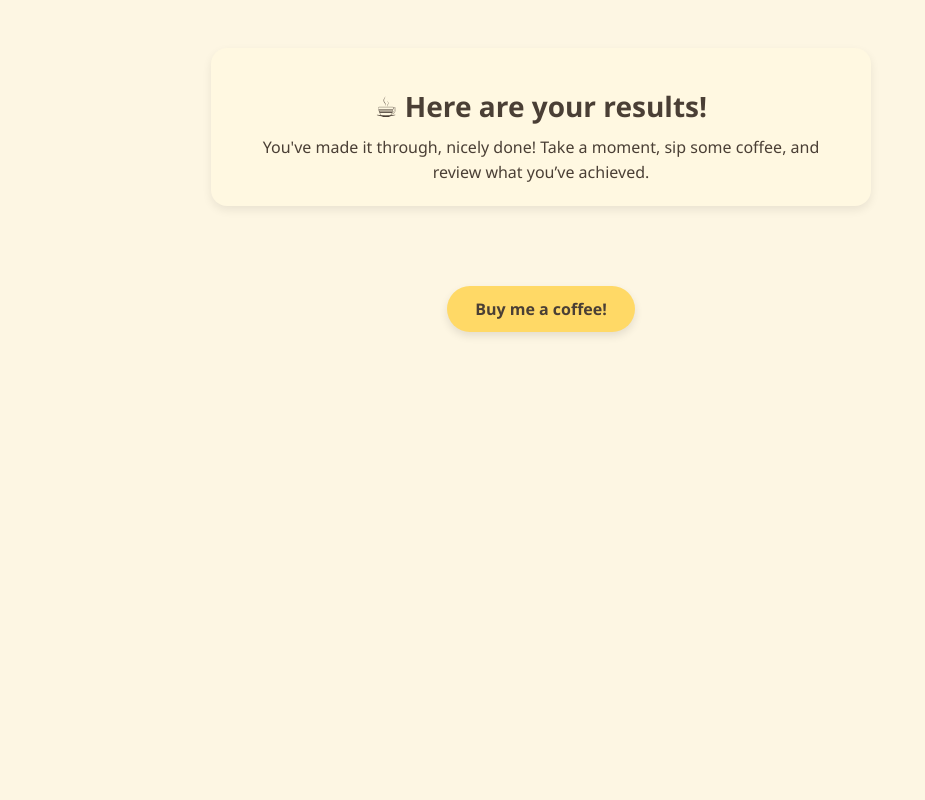
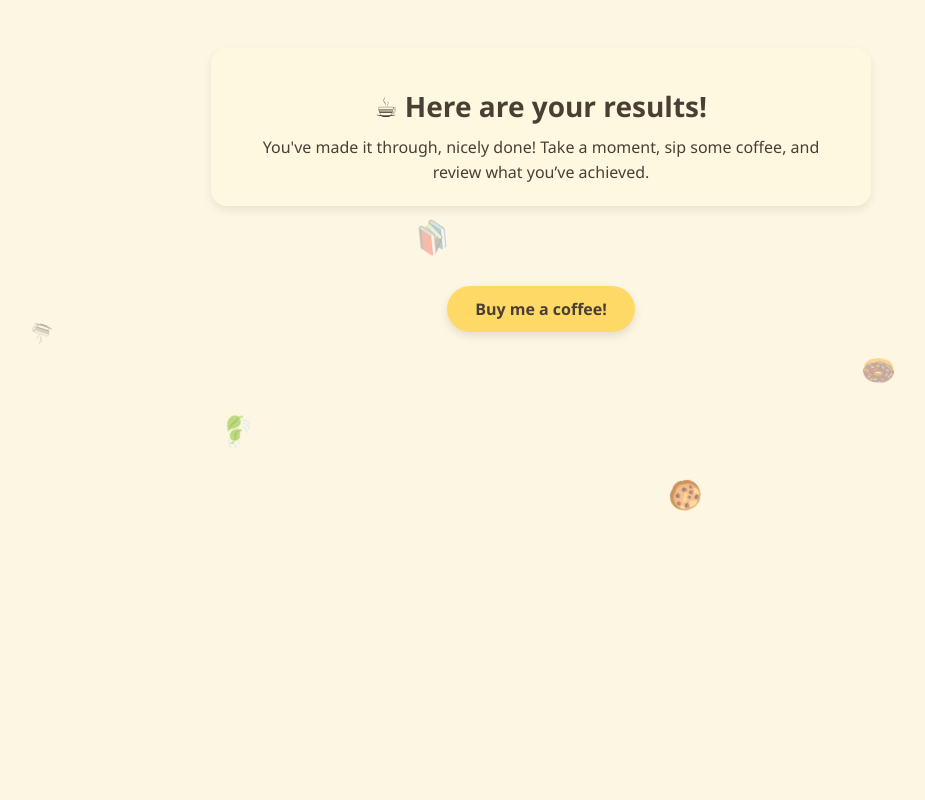
Before and after one commit to choigun0809A/coffee_vibe_MIQ, a Python web app: template templates/results.html in a window 1280 px wide. Shown: the whole page, without its empty margins (99-1024 px from the left). Run offline with Jinja, Linux system fonts and the light colour scheme; the template is opened without the code that fills it, so the values that code supplies are empty.

Commit message:
update 0.3

```diff
--- a/main.py
+++ b/main.py
@@ -277,4 +277,4 @@
 
 
 if __name__ == "__main__":
-    app.run(debug=True)
+    app.run()
--- a/templates/results.html
+++ b/templates/results.html
@@ -6,14 +6,55 @@
   <title>Your Results</title>
   <style>
     body {
-      background-color: #fdf6e3; /* soft coffee beige */
+      background-color: #fdf6e3;
       font-family: 'Segoe UI', Tahoma, Geneva, Verdana, sans-serif;
       display: flex;
       flex-direction: column;
       align-items: center;
       padding: 40px 20px;
       color: #4a3f35;
+      overflow-x: hidden;
     }
+
+    /* Floating emojis */
+    .floating-emoji {
+      position: fixed;
+      top: 0;
+      left: 0;
+      width: 100%;
+      height: 100%;
+      z-index: 0;
+      pointer-events: none;
+      overflow: hidden;
+    }
+
+    .emoji {
+      position: absolute;
+      font-size: 28px;
+      opacity: 0.7;
+      animation: floatUp linear infinite;
+    }
+
+    @keyframes floatUp {
+      0% {
+        transform: translateY(100vh) rotate(0deg);
+        opacity: 0;
+      }
+      30% {
+        opacity: 0.7;
+      }
+      100% {
+        transform: translateY(-10vh) rotate(360deg);
+        opacity: 0;
+      }
+    }
+
+    /* Randomize positions and durations */
+    .emoji:nth-child(1) { left: 10%; animation-duration: 12s; }
+    .emoji:nth-child(2) { left: 25%; animation-duration: 15s; }
+    .emoji:nth-child(3) { left: 40%; animation-duration: 10s; }
+    .emoji:nth-child(4) { left: 60%; animation-duration: 18s; }
+    .emoji:nth-child(5) { left: 75%; animation-duration: 13s; }
 
     .intro {
       text-align: center;
@@ -23,6 +64,7 @@
       border-radius: 16px;
       box-shadow: 0 4px 10px rgba(0, 0, 0, 0.08);
       max-width: 600px;
+      z-index: 1;
     }
 
     .intro h1 {
@@ -43,6 +85,7 @@
       width: 100%;
       max-width: 600px;
       align-items: flex-start;
+      z-index: 1;
     }
 
     .result-box {
@@ -66,6 +109,7 @@
       display: flex;
       justify-content: center;
       margin-top: 50px;
+      z-index: 1;
     }
 
     .link-box a {
@@ -104,6 +148,15 @@
   <link rel="icon" href="/static/favicon.png" type="image/png">
 </head>
 <body>
+  <!-- Floating Emoji Layer -->
+  <div class="floating-emoji">
+    <div class="emoji">☕</div>
+    <div class="emoji">🍃</div>
+    <div class="emoji">📚</div>
+    <div class="emoji">🍪</div>
+    <div class="emoji">🍩</div>
+  </div>
+
   <div class="intro">
     <h1>☕ Here are your results!</h1>
     <p>
```
